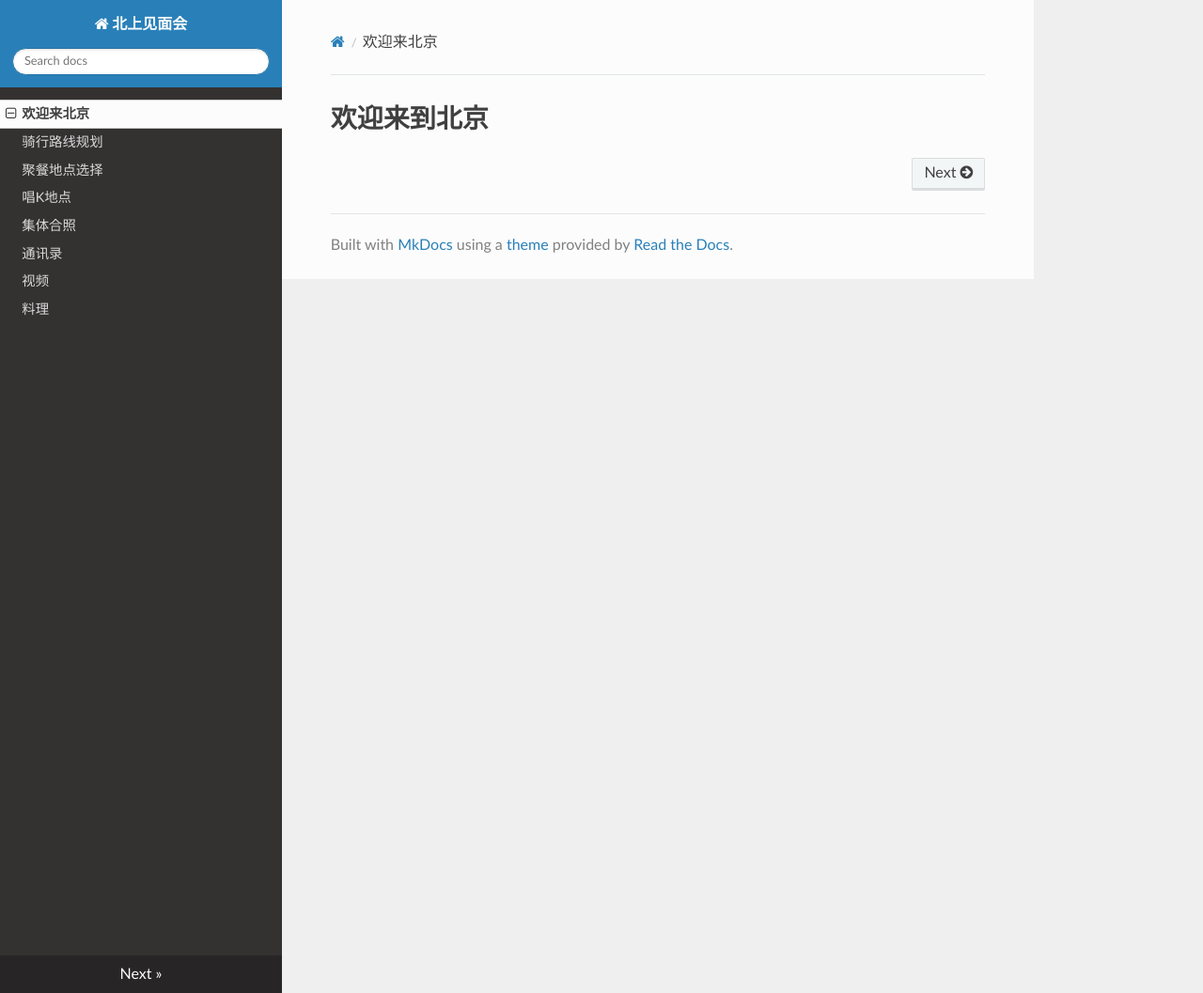
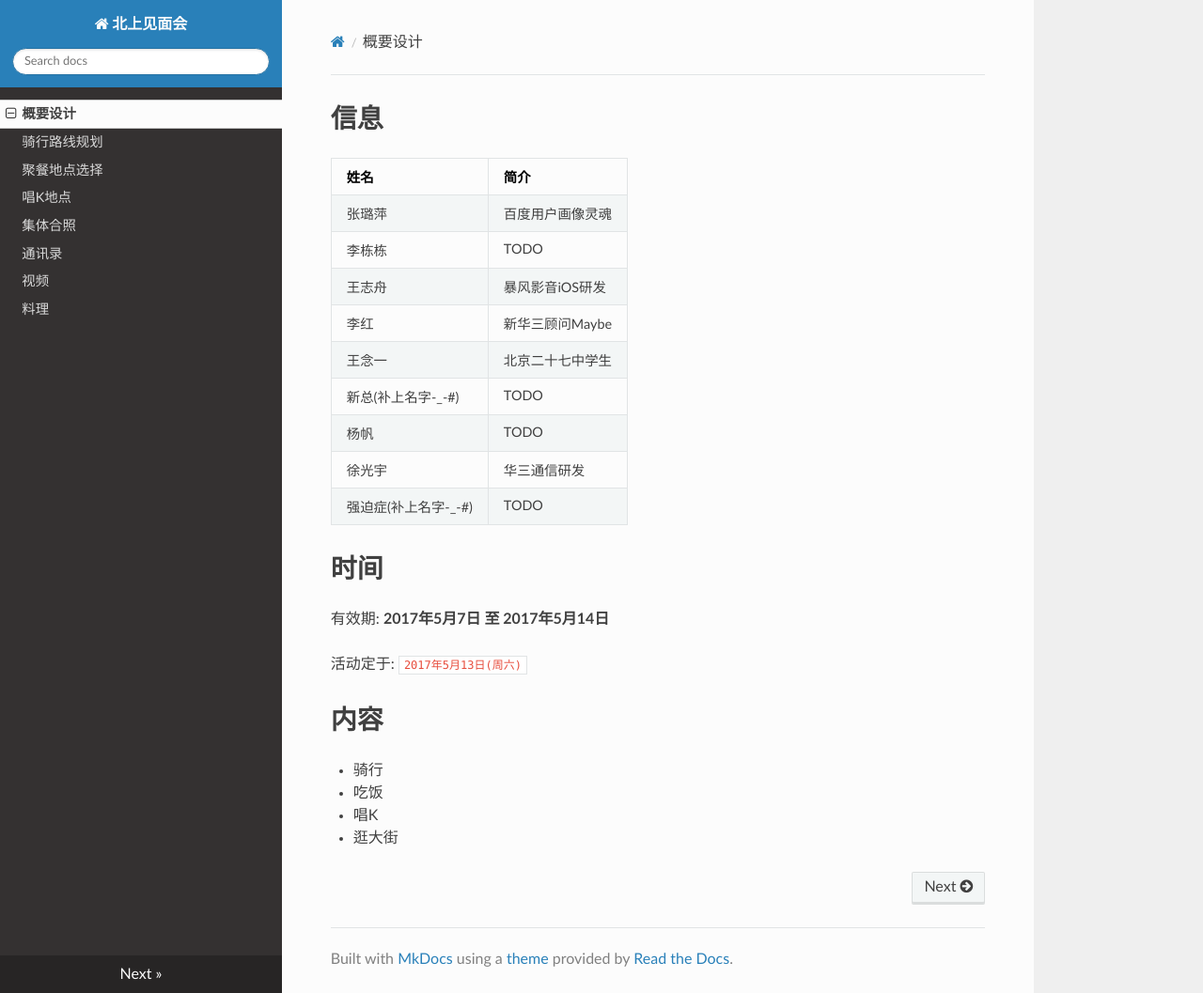
Before and after one commit to wangzhizhou/BSMeeting, an MkDocs documentation site: the page built from docs/index.md, in a window 1280 px wide and 1057 px high. Shown: the whole window at 94% size. Built offline with MkDocs 1.6.1, drawn with Linux system fonts in a browser that asks for light colours; nearby versions of some CDN libraries; old or Windows-style settings are respelled for this version of MkDocs.

Commit message:
add some content

```diff
--- a/docs/index.md
+++ b/docs/index.md
@@ -1 +1,28 @@
-# 欢迎来到北京
+# 信息
+
+|姓名|简介|
+|---|---|
+|张璐萍|百度用户画像灵魂|
+|李栋栋|TODO|
+|王志舟|暴风影音iOS研发|
+|李红|新华三顾问Maybe|
+|王念一|北京二十七中学生|
+|新总(补上名字-_-#)|TODO|
+|杨帆|TODO|
+|徐光宇|华三通信研发|
+|强迫症(补上名字-_-#)|TODO|
+
+
+# 时间
+
+有效期: **2017年5月7日 至 2017年5月14日**
+
+活动定于: `2017年5月13日(周六)`
+
+
+# 内容
+
+- 骑行
+- 吃饭
+- 唱K
+- 逛大街
--- a/mkdocs.yml
+++ b/mkdocs.yml
@@ -1,7 +1,7 @@
 site_name: 北上见面会
 
 pages:
-    - 欢迎来北京: index.md
+    - 概要设计: index.md
     - 骑行路线规划: route.md
     - 聚餐地点选择: restaurant.md
     - 唱K地点: ktv.md
```
